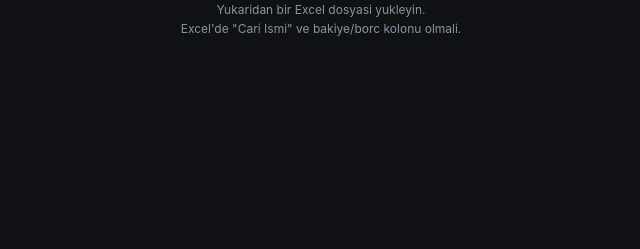
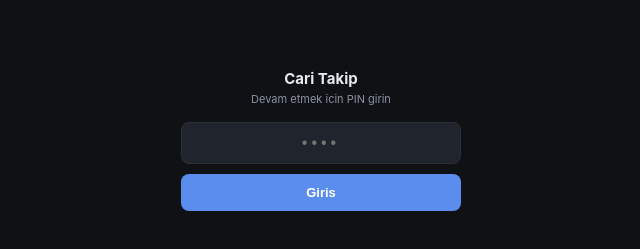
Before and after one commit to ercansahin16/controlCari, a plain HTML site: page index.html in a window 1280 px wide. Shown: the part 249-498 px from the top of the page, without its empty margins (319-959 px from the left). Drawn offline with Linux system fonts and the light colour scheme; no server answers.

Commit message:
Update index.html

```diff
--- a/index.html
+++ b/index.html
@@ -177,10 +177,43 @@
   .status{
     font-size:10.5px; color:var(--muted); text-align:center; padding:4px 0 0 0;
   }
+
+  /* Kilit ekrani */
+  #lockScreen{
+    position:fixed; inset:0; background:var(--bg);
+    display:flex; align-items:center; justify-content:center;
+    z-index:50; padding:24px;
+  }
+  #lockScreen.hidden{ display:none; }
+  .lock-box{ width:100%; max-width:280px; text-align:center; }
+  .lock-box h2{ font-size:15px; margin:0 0 4px 0; }
+  .lock-box p{ font-size:11px; color:var(--muted); margin:0 0 16px 0; }
+  .lock-box input{
+    width:100%; background:var(--card2); border:1px solid var(--border);
+    border-radius:8px; color:var(--text); padding:11px; font-size:16px;
+    text-align:center; letter-spacing:4px; margin-bottom:10px;
+  }
+  .lock-box button{
+    width:100%; background:var(--accent); color:#fff; border:none;
+    border-radius:8px; padding:11px; font-size:13px; font-weight:600;
+  }
+  .lock-box .err{ color:var(--danger); font-size:11px; margin-top:8px; min-height:14px; }
+  #appRoot.locked{ display:none; }
 </style>
 </head>
 <body>
 
+<div id="lockScreen">
+  <div class="lock-box">
+    <h2>Cari Takip</h2>
+    <p>Devam etmek icin PIN girin</p>
+    <input type="password" inputmode="numeric" id="pinInput" placeholder="••••" maxlength="12" />
+    <button id="pinSubmit">Giris</button>
+    <div class="err" id="pinError"></div>
+  </div>
+</div>
+
+<div id="appRoot" class="locked">
 <div class="topbar">
   <h1>Cari Takip</h1>
   <div id="connStatus">Baglaniyor...</div>
@@ -229,6 +262,8 @@
   </div>
 </div>
 
+</div><!-- #appRoot -->
+
 <script type="module" src="app.js"></script>
 </body>
 </html>
```
